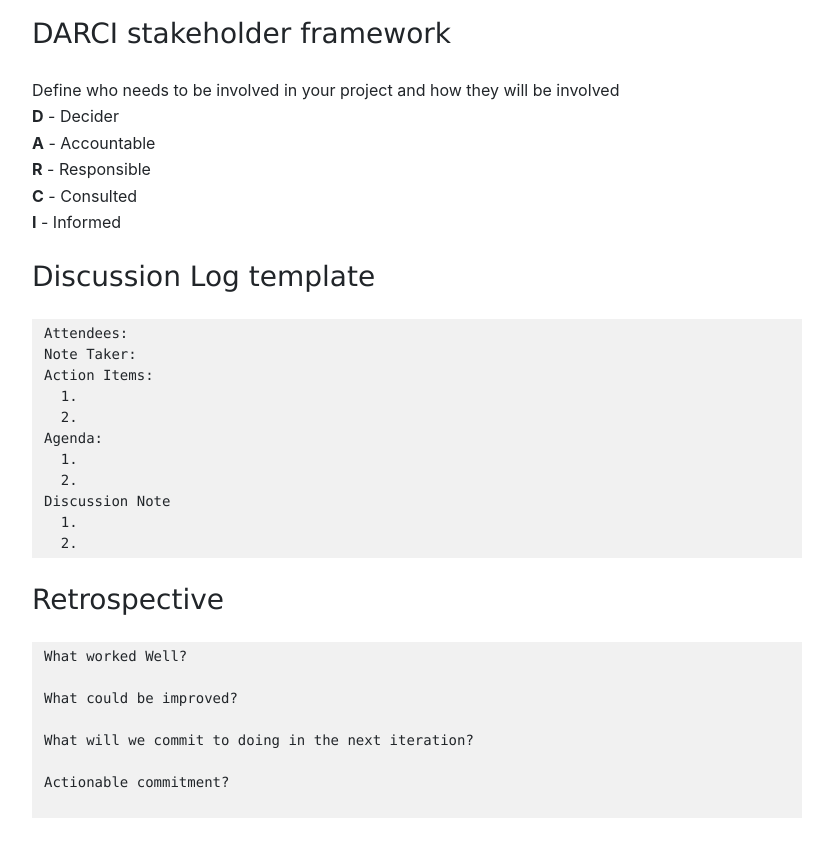
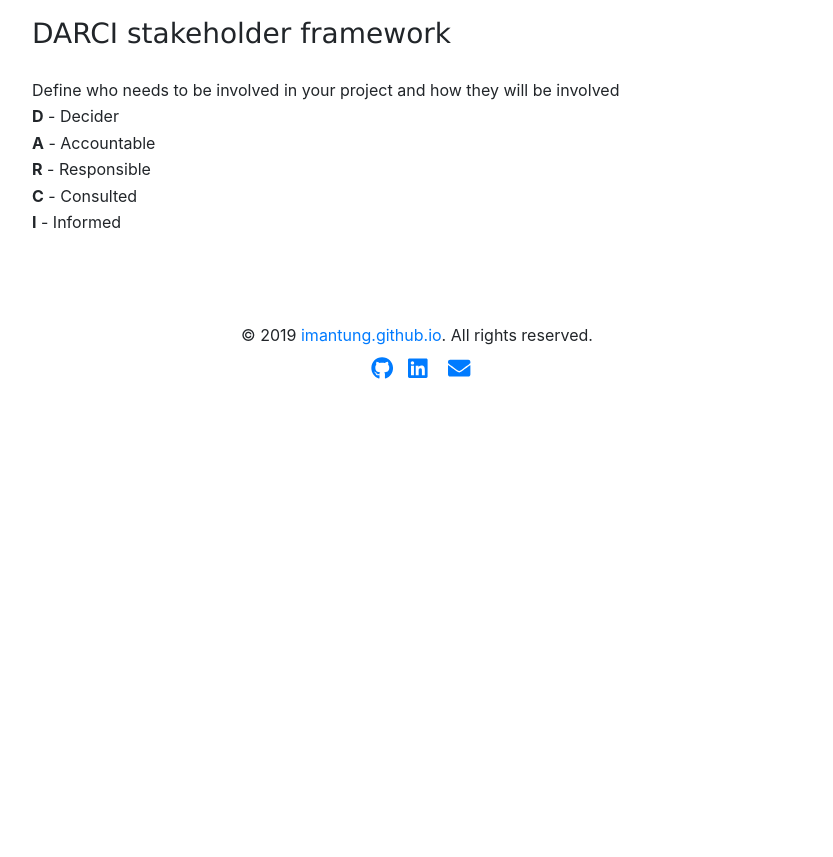
Before and after one commit to imantung/imantung.github.io, a Jekyll site: the page built from gist/project-management.md, in a window 1280 px wide and 900 px high, scrolled down 1043 px. Shown: the top 857 px of the window, without its empty margins (223-1056 px from the left). Built offline with Jekyll 4.4.1, drawn with Linux system fonts in a browser that asks for light colours; after the commit the page ends 1460 px from its top, so only the background shows below that.

Commit message:
move discussion log/restropective to document template

````diff
--- a/gist/project-management.md
+++ b/gist/project-management.md
@@ -36,31 +36,3 @@ Define who needs to be involved in your project and how they will be involved
 **R** - Responsible
 **C** - Consulted
 **I** - Informed
-
-
-### Discussion Log template
-```
-Attendees:
-Note Taker:
-Action Items:
-  1.
-  2.
-Agenda:
-  1.
-  2.
-Discussion Note
-  1.
-  2.
-```
-
-### Retrospective
-```
-What worked Well?
-
-What could be improved?
-
-What will we commit to doing in the next iteration?
-
-Actionable commitment?
-
-```
````
Also changed, not shown: gist/doc-template.md (added, +33 -0 lines).
